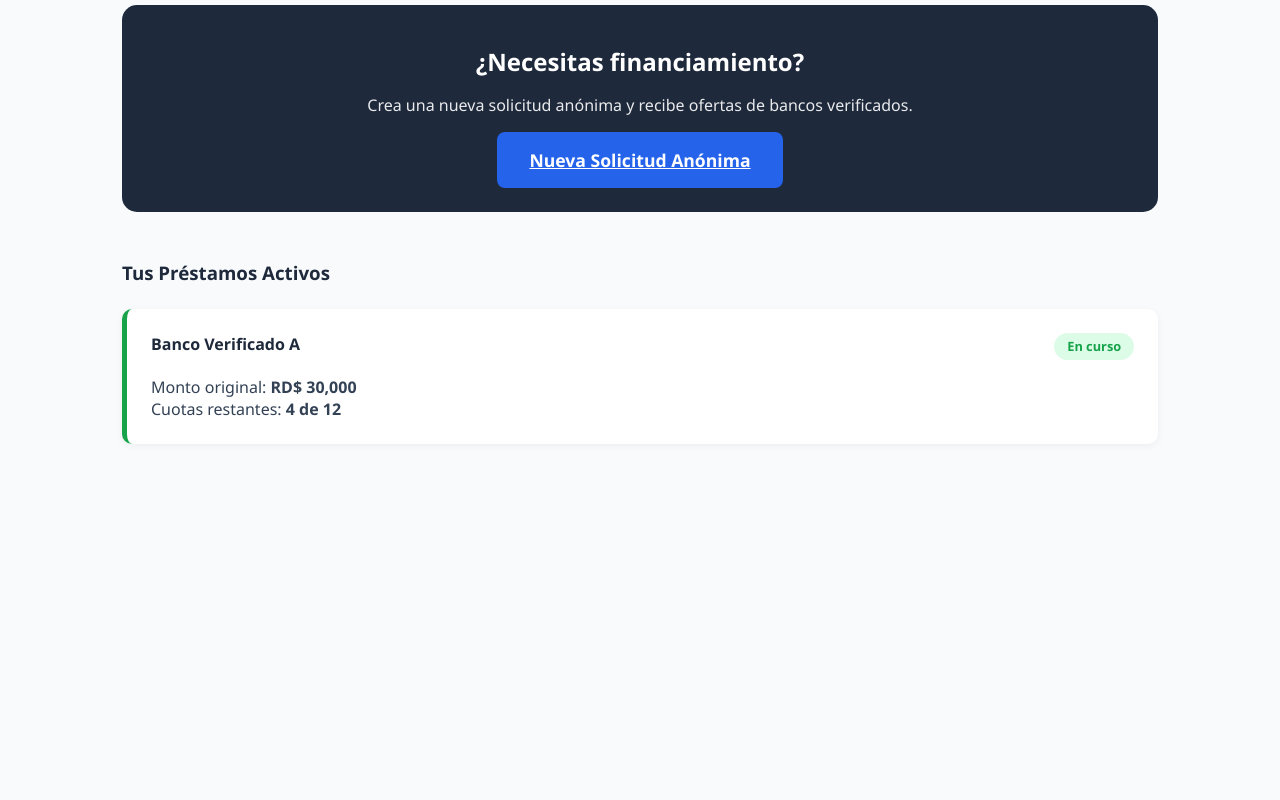
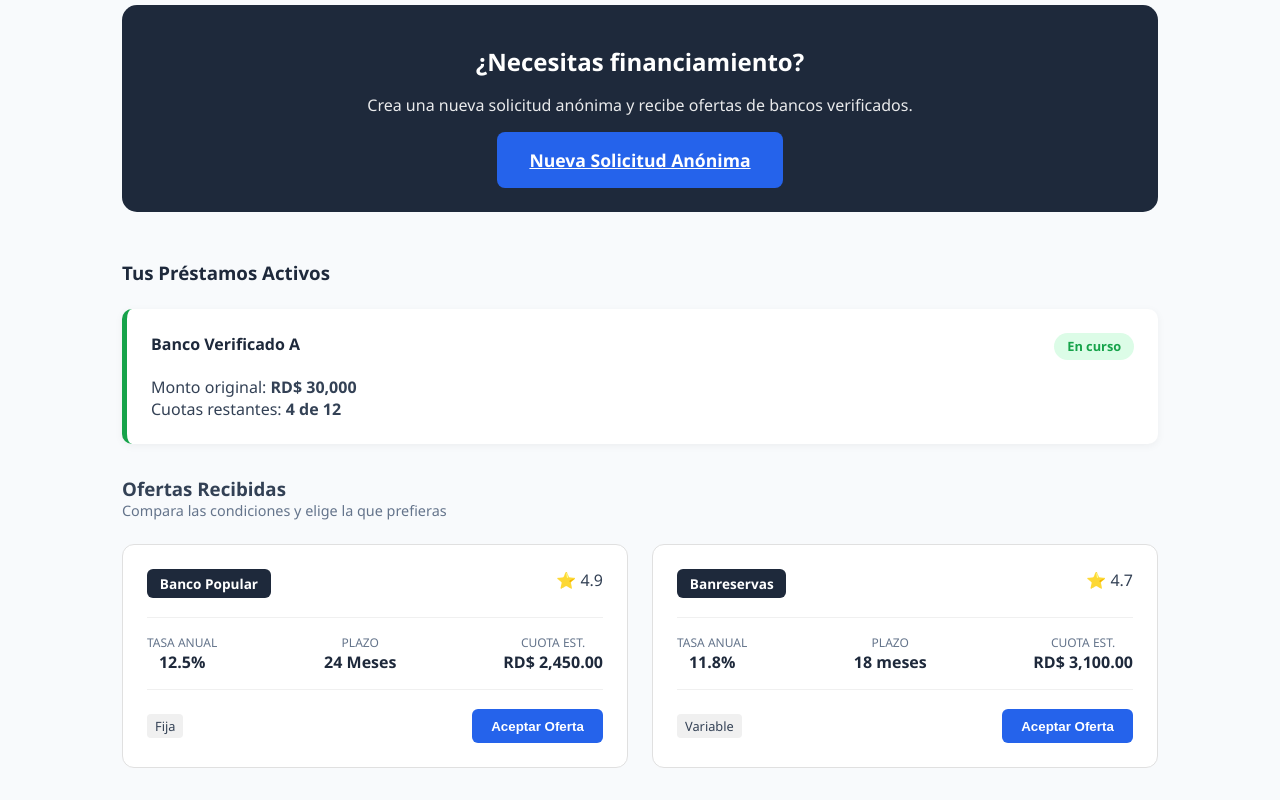
Before and after one commit to HelloAngel0202/Prototipo-de-sistema-digital, a React (Vite) app in the folder React/: page /dashboard in a window 1280 px wide. Shown: the part 362-1162 px from the top of the page. Before the commit the page ends 838 px from the top, so only its background shows below. Built offline with nearby package versions, Linux system fonts and the light colour scheme.

Commit message:
Added offers list functionality

```diff
--- a/React/src/components/Dashboard/ClientDashboard.jsx
+++ b/React/src/components/Dashboard/ClientDashboard.jsx
@@ -1,5 +1,6 @@
 import './ClientDashboard.css';
 import { Link } from 'react-router-dom';
+import OfferList from '../Offers/OfferList';
 
 function ClientDashboard({ user }) {
 
@@ -68,6 +69,8 @@
           </div>
         </div>
       </section>
+
+      <OfferList />
     </div>
   );
 }
--- /dev/null
+++ b/React/src/components/Offers/OfferList.css
@@ -0,0 +1,94 @@
+.offers-container {
+  margin-top: 2rem;
+}
+
+.offers-subtitle {
+  color: var(--color-text-muted);
+  margin-bottom: 1.5rem;
+  font-size: 0.9rem;
+}
+
+.offers-grid {
+  display: grid;
+  grid-template-columns: repeat(auto-fit, minmax(300px, 1fr));
+  gap: 1.5rem;
+}
+
+.offer-card {
+  background: white;
+  border: 1px solid #e0e0e0;
+  border-radius: 12px;
+  padding: 1.5rem;
+  transition: transform 0.2s, box-shadow 0.2s;
+}
+
+.offer-card:hover {
+  transform: translateY(-5px);
+  box-shadow: 0 10px 20px rgba(0,0,0,0.05);
+  border-color: var(--color-primary);
+}
+
+.offer-header {
+  display: flex;
+  justify-content: space-between;
+  margin-bottom: 1.2rem;
+}
+
+.bank-badge {
+  background: var(--color-secondary);
+  color: white;
+  padding: 0.3rem 0.8rem;
+  border-radius: 6px;
+  font-size: 0.85rem;
+  font-weight: bold;
+}
+
+.offer-body {
+  display: flex;
+  justify-content: space-between;
+  padding: 1rem 0;
+  border-top: 1px solid #f0f0f0;
+  border-bottom: 1px solid #f0f0f0;
+  margin-bottom: 1.2rem;
+}
+
+.detail {
+  display: flex;
+  flex-direction: column;
+  text-align: center;
+}
+
+.detail span {
+  font-size: 0.75rem;
+  color: var(--color-text-muted);
+  text-transform: uppercase;
+}
+
+.detail strong {
+  font-size: 1rem;
+  color: var(--color-secondary);
+}
+
+.offer-footer {
+  display: flex;
+  justify-content: space-between;
+  align-items: center;
+}
+
+.type-tag {
+  font-size: 0.8rem;
+  color: var(--color-text-main);
+  background: #f0f0f0;
+  padding: 0.2rem 0.5rem;
+  border-radius: 4px;
+}
+
+.btn-accept {
+  background: var(--color-primary);
+  color: white;
+  border: none;
+  padding: 0.6rem 1.2rem;
+  border-radius: 6px;
+  font-weight: bold;
+  cursor: pointer;
+}
--- /dev/null
+++ b/React/src/components/Offers/OfferList.jsx
@@ -0,0 +1,67 @@
+import './OfferList.css';
+
+function OfferList() {
+    //Datos simulados hasta conectar con el backend de Angel
+    const ofertas = [
+        {
+            id: 1,
+            banco: "Banco Popular",
+            tasa: "12.5%",
+            plazo: "24 Meses",
+            cuota: "RD$ 2,450.00",
+            tipo: "Fija",
+            puntos: 4.9
+        },
+        {
+            id: 2,
+            banco: "Banreservas",
+            tasa: "11.8%",
+            plazo: "18 meses",
+            cuota: "RD$ 3,100.00",
+            tipo: "Variable",
+            puntos: 4.7
+        }
+    ];
+
+    return (
+        <div className="offers-container">
+            <h3>Ofertas Recibidas</h3>
+            <p className="offers-subtitle">Compara las condiciones y elige la que prefieras</p>
+
+            <div className="offers-grid">
+                {ofertas.map(oferta => (
+                    <div key={oferta.id} className="offer-card">
+                        <div className="offer-header">
+                            <span className="bank-badge">{oferta.banco}</span>
+                            <span className="rating">⭐ {oferta.puntos}</span>
+                        </div>
+
+                        <div className="offer-body">
+                            <div className="detail">
+                                <span>Tasa Anual</span>
+                                <strong>{oferta.tasa}</strong>
+                            </div>
+                            <div className="detail">
+                                <span>Plazo</span>
+                                <strong>{oferta.plazo}</strong>
+                            </div>
+                            <div className="detail">
+                                <span>Cuota Est.</span>
+                                <strong>{oferta.cuota}</strong>
+                            </div>
+                        </div>
+
+                        <div className="offer-footer">
+                            <span className="type-tag">{oferta.tipo}</span>
+                            <button className="btn-accept" onClick={() => alert(`Has seleccionado a ${oferta.banco}`)}>
+                                Aceptar Oferta
+                            </button>
+                        </div>
+                    </div>
+                ))}
+            </div>
+        </div>
+    );
+}
+
+export default OfferList;
--- a/React/src/index.css
+++ b/React/src/index.css
@@ -10,7 +10,7 @@
   --color-danger: #dc2626;
   --color-warning: #f59e0b;
 
-  /* Textos */
+
   --color-text-main: #334155;
   --color-text-muted: #64748b;
 }
```
